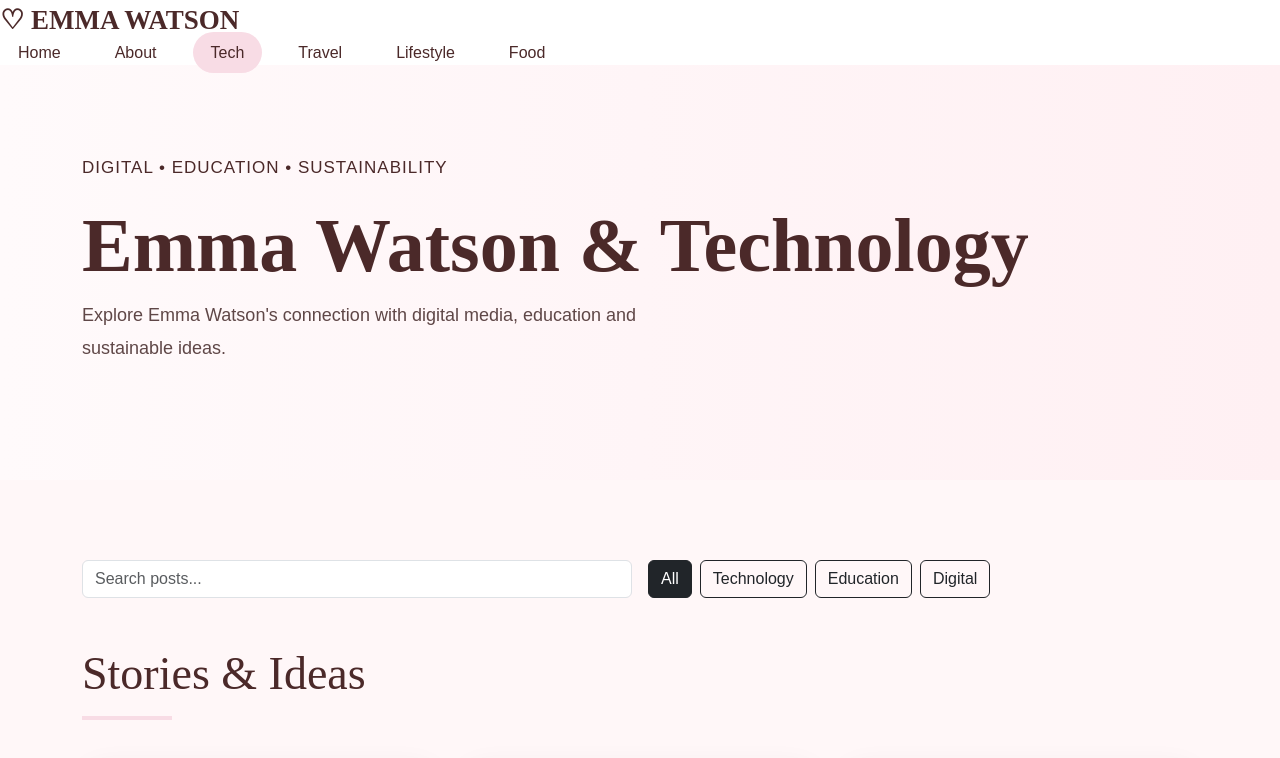
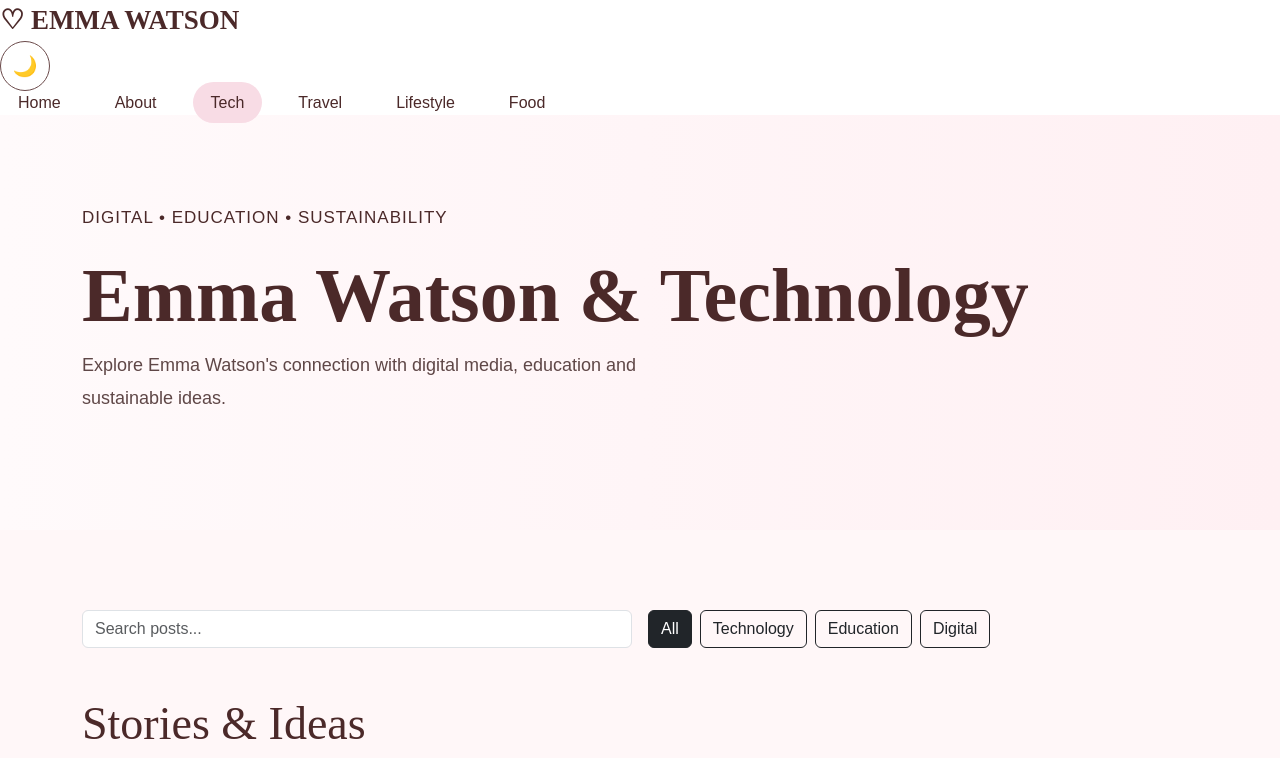
Before and after one commit to chkmixx/webmidterm, a plain HTML site: page tech.html in a window 1280 px wide. Shown: the top 758 px of the page. Drawn offline with nearby package versions, Linux system fonts and the light colour scheme.

Commit message:
Add theme toggle button to tech.html
Added a theme toggle button to the tech page.

```diff
--- a/tech.html
+++ b/tech.html
@@ -18,6 +18,10 @@
         <div class="logo">
             ♡ EMMA WATSON
         </div>
+
+        <button id="themeToggle" type="button">
+            🌙
+        </button>
 
         <ul>
             <li><a href="index.html">Home</a></li>
```
